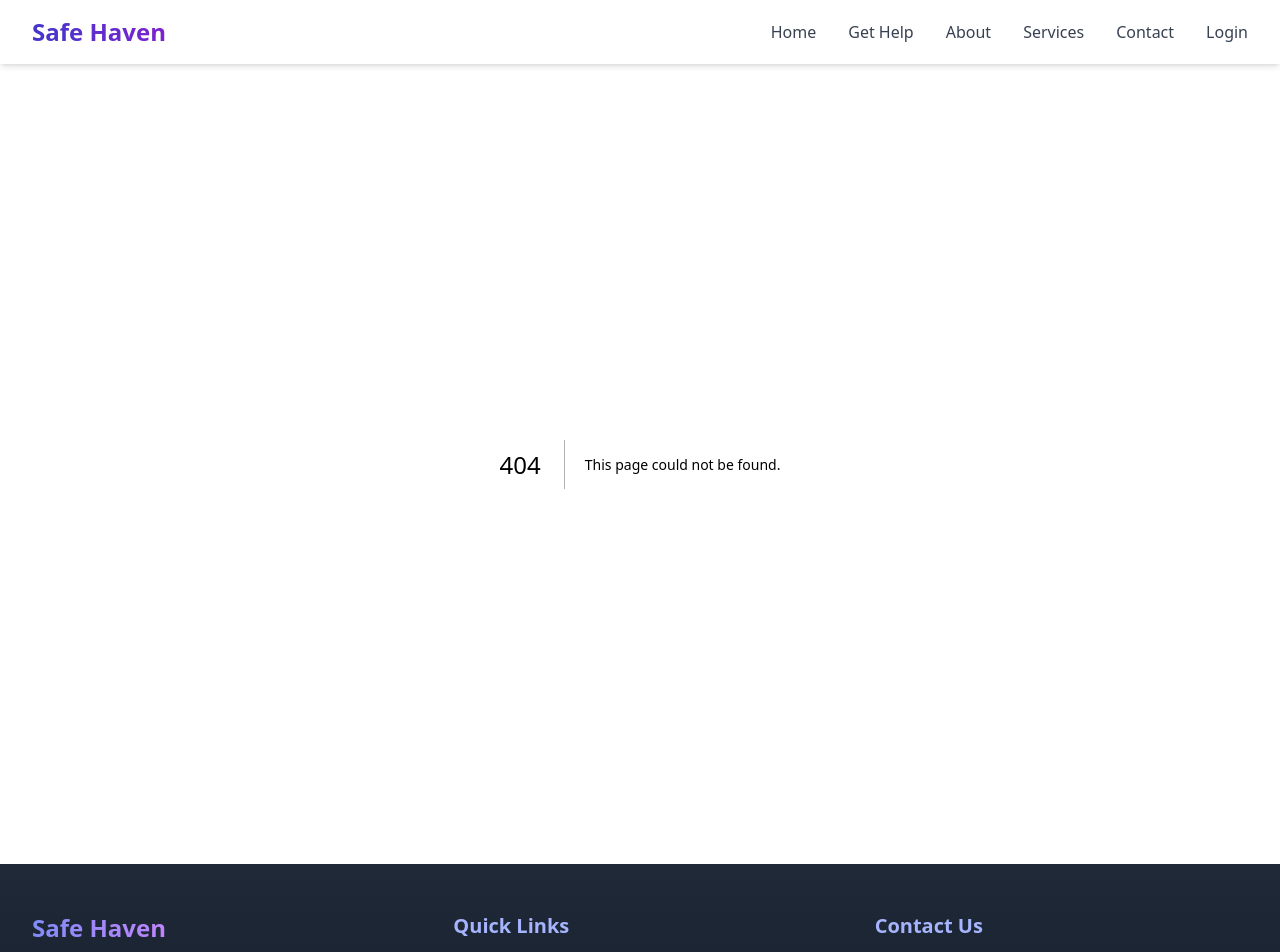
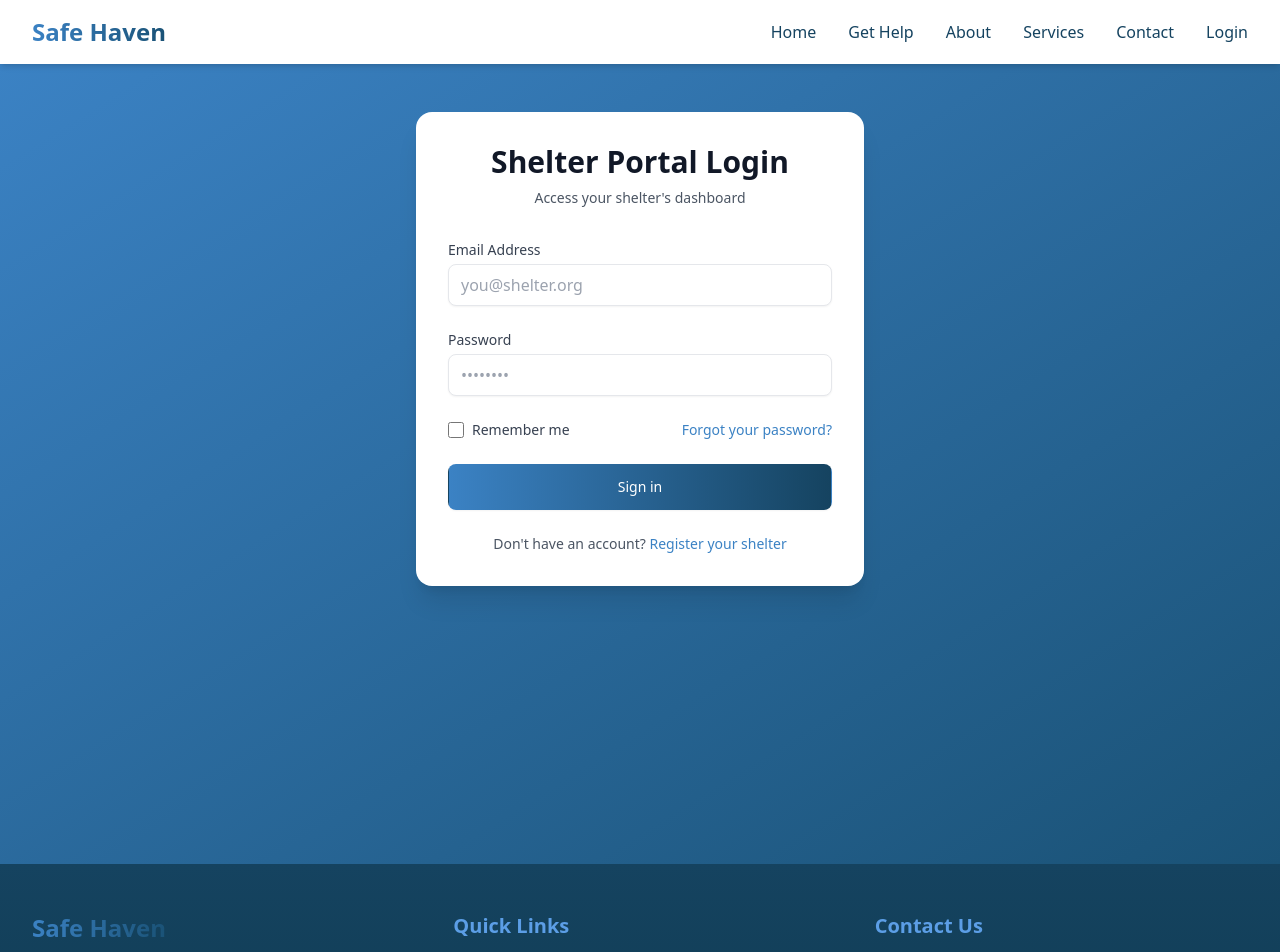
Before and after one commit to Hsrehman/safe-haven, a Next.js app: page /pages/shelterPortal/login in a window 1280 px wide. Before the commit this address had no page. Shown: the top 952 px of the page. Built offline with nearby package versions, Linux system fonts and the light colour scheme.

Commit message:
made the frontend for the shelter portal login and made color theme changes

```diff
--- a/app/components/footer.js
+++ b/app/components/footer.js
@@ -2,11 +2,11 @@ import Link from 'next/link';
 
 export default function Footer() {
   return (
-    <footer className="bg-gradient-to-b from-gray-800 to-gray-900 text-white py-12 px-8">
+    <footer className="bg-gradient-to-b from-[#154360] to-[#0C374A] text-white py-12 px-8">
       <div className="max-w-7xl mx-auto grid grid-cols-1 md:grid-cols-3 gap-12">
         <div>
           <h3 className="text-2xl font-bold mb-4">
-            <span className="bg-clip-text text-transparent bg-gradient-to-r from-indigo-400 to-purple-400">
+            <span className="bg-clip-text text-transparent bg-gradient-to-r from-[#3B82C4] to-[#1A5276]">
               Safe Haven
             </span>
           </h3>
@@ -14,25 +14,26 @@ export default function Footer() {
         </div>
 
         <div>
-          <h3 className="text-xl font-semibold mb-4 text-indigo-300">Quick Links</h3>
+        <h3 className="text-xl font-semibold mb-4 text-[#5C9EE6]">
+        Quick Links</h3>
           <ul className="space-y-3">
             <li>
-              <Link href="/" className="text-gray-300 hover:text-white hover:translate-x-1 transition-all flex items-center">
+              <Link href="/" className="text-[#BFD9F2] hover:text-[#3B82C4] hover:translate-x-1 transition-all flex items-center">
                 <span className="hover:pl-2 transition-all">Home</span>
               </Link>
             </li>
             <li>
-              <Link href="/about" className="text-gray-300 hover:text-white hover:translate-x-1 transition-all flex items-center">
+              <Link href="/about" className="text-[#BFD9F2] hover:text-[#3B82C4] hover:translate-x-1 transition-all flex items-center">
                 <span className="hover:pl-2 transition-all">About</span>
               </Link>
             </li>
             <li>
-              <Link href="/services" className="text-gray-300 hover:text-white hover:translate-x-1 transition-all flex items-center">
+              <Link href="/services" className="text-[#BFD9F2] hover:text-[#3B82C4] hover:translate-x-1 transition-all flex items-center">
                 <span className="hover:pl-2 transition-all">Services</span>
               </Link>
             </li>
             <li>
-              <Link href="/contact" className="text-gray-300 hover:text-white hover:translate-x-1 transition-all flex items-center">
+              <Link href="/contact" className="text-[#BFD9F2] hover:text-[#3B82C4] hover:translate-x-1 transition-all flex items-center">
                 <span className="hover:pl-2 transition-all">Contact</span>
               </Link>
             </li>
@@ -40,22 +41,22 @@ export default function Footer() {
         </div>
 
         <div>
-          <h3 className="text-xl font-semibold mb-4 text-indigo-300">Contact Us</h3>
+        <h3 className="text-xl font-semibold mb-4 text-[#5C9EE6]">Contact Us</h3>
           <ul className="space-y-3 text-gray-300">
             <li className="flex items-center hover:translate-x-1 transition-all">
-              <svg className="w-5 h-5 mr-3 text-indigo-400" fill="none" stroke="currentColor" viewBox="0 0 24 24" xmlns="http://www.w3.org/2000/svg">
+              <svg className="w-5 h-5 mr-3 text-[#3B82C4]" fill="none" stroke="currentColor" viewBox="0 0 24 24" xmlns="http://www.w3.org/2000/svg">
                 <path strokeLinecap="round" strokeLinejoin="round" strokeWidth="2" d="M3 8l7.89 5.26a2 2 0 002.22 0L21 8M5 19h14a2 2 0 002-2V7a2 2 0 00-2-2H5a2 2 0 00-2 2v10a2 2 0 002 2z"/>
               </svg>
               info@safehaven.com
             </li>
             <li className="flex items-center hover:translate-x-1 transition-all">
-              <svg className="w-5 h-5 mr-3 text-indigo-400" fill="none" stroke="currentColor" viewBox="0 0 24 24" xmlns="http://www.w3.org/2000/svg">
+              <svg className="w-5 h-5 mr-3 text-[#3B82C4]" fill="none" stroke="currentColor" viewBox="0 0 24 24" xmlns="http://www.w3.org/2000/svg">
                 <path strokeLinecap="round" strokeLinejoin="round" strokeWidth="2" d="M3 5a2 2 0 012-2h3.28a1 1 0 01.948.684l1.498 4.493a1 1 0 01-.502 1.21l-2.257 1.13a11.042 11.042 0 005.516 5.516l1.13-2.257a1 1 0 011.21-.502l4.493 1.498a1 1 0 01.684.949V19a2 2 0 01-2 2h-1C9.716 21 3 14.284 3 6V5z"/>
               </svg>
               (123) 456-7890
             </li>
             <li className="flex items-center hover:translate-x-1 transition-all">
-              <svg className="w-5 h-5 mr-3 text-indigo-400" fill="none" stroke="currentColor" viewBox="0 0 24 24" xmlns="http://www.w3.org/2000/svg">
+              <svg className="w-5 h-5 mr-3 text-[#3B82C4]" fill="none" stroke="currentColor" viewBox="0 0 24 24" xmlns="http://www.w3.org/2000/svg">
                 <path strokeLinecap="round" strokeLinejoin="round" strokeWidth="2" d="M17.657 16.657L13.414 20.9a1.998 1.998 0 01-2.827 0l-4.244-4.243a8 8 0 1111.314 0z"/>
                 <path strokeLinecap="round" strokeLinejoin="round" strokeWidth="2" d="M15 11a3 3 0 11-6 0 3 3 0 016 0z"/>
               </svg>
@@ -66,7 +67,7 @@ export default function Footer() {
       </div>
 
       <div className="max-w-7xl mx-auto pt-8 mt-8 border-t border-gray-700">
-        <p className="text-center text-gray-400">
+      <p className="text-center text-[#BFD9F2]">
           © {new Date().getFullYear()} Safe Haven. All rights reserved.
         </p>
       </div>
--- a/app/components/header.js
+++ b/app/components/header.js
@@ -11,7 +11,7 @@ export default function Header() {
         <div className="text-2xl font-bold">
           <Link
             href="/"
-            className="bg-clip-text text-transparent bg-gradient-to-r from-indigo-700 to-purple-700"
+            className="bg-clip-text text-transparent bg-gradient-to-r from-[#3B82C4] to-[#1A5276]"
           >
             Safe Haven
           </Link>
@@ -26,71 +26,72 @@ export default function Header() {
           </svg>
         </button>
 
-        {/* Desktop menu */}
+
         <ul className="hidden md:flex space-x-8">
           <li>
-            <Link href="/" className="text-gray-700 hover:text-indigo-600 font-medium transition-colors">
+            <Link href="/" className="text-[#154360] hover:text-[#3B82C4] font-medium transition-colors">
               Home
             </Link>
           </li>
           <li>
-            <Link href="/form" className="text-gray-700 hover:text-indigo-600 font-medium transition-colors">
+            <Link href="/form" className="text-[#154360] hover:text-[#3B82C4] font-medium transition-colors">
               Get Help
             </Link>
           </li>
           <li>
-            <Link href="/about" className="text-gray-700 hover:text-indigo-600 font-medium transition-colors">
+            <Link href="/about" className="text-[#154360] hover:text-[#3B82C4] font-medium transition-colors">
               About
             </Link>
           </li>
           <li>
-            <Link href="/services" className="text-gray-700 hover:text-indigo-600 font-medium transition-colors">
+            <Link href="/services" className="text-[#154360] hover:text-[#3B82C4] font-medium transition-colors">
               Services
             </Link>
           </li>
           <li>
-            <Link href="/contact" className="text-gray-700 hover:text-indigo-600 font-medium transition-colors">
+            <Link href="/contact" className="text-[#154360] hover:text-[#3B82C4] font-medium transition-colors">
               Contact
             </Link>
           </li>
           <li>
-            <Link href="/login" className="text-gray-700 hover:text-indigo-600 font-medium transition-colors">
+            <Link href="/login" className="text-[#154360] hover:text-[#3B82C4] font-medium transition-colors">
               Login
             </Link>
           </li>
         </ul>
 
-        {/* Mobile menu */}
+
         {isMenuOpen && (
-          <div className="absolute top-full left-0 right-0 bg-white shadow-lg md:hidden">
+          <div className="absolute top-full left-0 right-0 bg-[#F5F9FC] shadow-lg md:hidden">
             <ul className="px-4">
               <li>
-                <Link href="/" className="block py-2 text-gray-700 hover:text-indigo-600">
+                <Link href="/" className="block py-2 text-gray-700 hover:text-indigo-60">
                   Home
                 </Link>
               </li>
               <li>
-                <Link href="/form" className="block py-2 text-gray-700 hover:text-indigo-600">
+                <Link href="/form" className="block py-2 text-[#154360] hover:text-[#3B82C4]">
                   Get Help
                 </Link>
               </li>
               <li>
-                <Link href="/about" className="block py-2 text-gray-700 hover:text-indigo-600">
+                <Link href="/about" className="block py-2 text-[#154360] hover:text-[#3B82C4]"                >
                   About
                 </Link>
               </li>
               <li>
-                <Link href="/services" className="block py-2 text-gray-700 hover:text-indigo-600">
+                <Link href="/services" className="block py-2 text-[#154360] hover:text-[#3B82C4]"                >
                   Services
                 </Link>
               </li>
               <li>
-                <Link href="/contact" className="block py-2 text-gray-700 hover:text-indigo-600">
+                <Link href="/contact" className="block py-2 text-[#154360] hover:text-[#3B82C4]">
                   Contact
                 </Link>
               </li>
               <li>
-                <Link href="/login" className="block py-2 text-gray-700 hover:text-indigo-600">
+                <Link href="/login" className="block py-2 text-[#154360] hover:text-[#3B82C4]"
+                >
                   Login
                 </Link>
               </li>
--- /dev/null
+++ b/app/pages/shelterPortal/login/page.js
@@ -0,0 +1,220 @@
+'use client';
+import { useState } from 'react';
+import { motion } from 'framer-motion';
+import Link from 'next/link';
+import { useRouter } from 'next/navigation';
+
+export default function LoginPage() {
+  const router = useRouter();
+  const [formData, setFormData] = useState({
+    email: '',
+    password: ''
+  });
+  const [errors, setErrors] = useState({});
+  const [isLoading, setIsLoading] = useState(false);
+
+  const handleChange = (e) => {
+    const { name, value } = e.target;
+    setFormData(prev => ({
+      ...prev,
+      [name]: value
+    }));
+
+    if (errors[name]) {
+      setErrors(prev => ({
+        ...prev,
+        [name]: ''
+      }));
+    }
+  };
+
+  const validateForm = () => {
+    const newErrors = {};
+    if (!formData.email) {
+      newErrors.email = 'Email is required';
+    } else if (!/\S+@\S+\.\S+/.test(formData.email)) {
+      newErrors.email = 'Please enter a valid email';
+    }
+
+    if (!formData.password) {
+      newErrors.password = 'Password is required';
+    }
+
+    return newErrors;
+  };
+
+  const handleSubmit = async (e) => {
+    e.preventDefault();
+    const validationErrors = validateForm();
+
+    if (Object.keys(validationErrors).length > 0) {
+      setErrors(validationErrors);
+      return;
+    }
+
+    setIsLoading(true);
+
+    setIsLoading(false);
+  };
+
+  return (
+    <div className="min-h-screen bg-gradient-to-br from-[#3B82C4] to-[#1A5276] py-12 px-4 sm:px-6 lg:px-8">
+      <div className="max-w-md mx-auto">
+        <motion.div
+          initial={{ opacity: 0, y: 20 }}
+          animate={{ opacity: 1, y: 0 }}
+          transition={{ duration: 0.5 }}
+          className="bg-white rounded-2xl shadow-xl p-8"
+        >
+
+          <div className="text-center mb-8">
+            <h2 className="text-3xl font-bold text-gray-900">
+              Shelter Portal Login
+            </h2>
+            <p className="mt-2 text-sm text-gray-600">
+              Access your shelter's dashboard
+            </p>
+          </div>
+
+
+          <form onSubmit={handleSubmit} className="space-y-6">
+
+            <div>
+              <label
+                htmlFor="email"
+                className="block text-sm font-medium text-gray-700 mb-1"
+              >
+                Email Address
+              </label>
+              <input
+                id="email"
+                name="email"
+                type="email"
+                autoComplete="email"
+                required
+                value={formData.email}
+                onChange={handleChange}
+                className="appearance-none block w-full px-3 py-2 border
+                ${errors.email ? 'border-red-300' : 'border-gray-300'}
+                rounded-lg shadow-sm placeholder-gray-400 text-[#1F3A52]
+                focus:outline-none focus:ring-[#3B82C4] focus:border-[#1A5276]"
+
+                placeholder="you@shelter.org"
+              />
+              {errors.email && (
+                <p className="mt-1 text-sm text-red-600">{errors.email}</p>
+              )}
+            </div>
+
+
+            <div>
+              <label
+                htmlFor="password"
+                className="block text-sm font-medium text-gray-700 mb-1"
+              >
+                Password
+              </label>
+              <input
+                id="password"
+                name="password"
+                type="password"
+                autoComplete="current-password"
+                required
+                value={formData.password}
+                onChange={handleChange}
+                className="appearance-none block w-full px-3 py-2 border
+                    ${errors.email ? 'border-red-300' : 'border-gray-300'}
+                    rounded-lg shadow-sm placeholder-gray-400 text-[#1F3A52]
+                    focus:outline-none focus:ring-[#3B82C4] focus:border-[#1A5276]"
+
+                placeholder="••••••••"
+              />
+              {errors.password && (
+                <p className="mt-1 text-sm text-red-600">{errors.password}</p>
+              )}
+            </div>
+
+
+            <div className="flex items-center justify-between">
+              <div className="flex items-center">
+                <input
+                  id="remember-me"
+                  name="remember-me"
+                  type="checkbox"
+                  className="h-4 w-4 text-indigo-600 focus:ring-indigo-500 border-gray-300 rounded"
+                />
+                <label htmlFor="remember-me" className="ml-2 block text-sm text-gray-700">
+                  Remember me
+                </label>
+              </div>
+
+              <div className="text-sm">
+                <Link
+                  href="/portal/forgot-password"
+                  className="font-medium text-[#3B82C4] hover:text-[#1A5276]"
+                >
+                  Forgot your password?
+                </Link>
+              </div>
+            </div>
+
+
+            <button
+              type="submit"
+              disabled={isLoading}
+              className={`w-full flex justify-center py-3 px-4 border border-transparent
+                rounded-lg shadow-sm text-sm font-medium text-white
+                bg-gradient-to-r from-[#3B82C4] to-[#154360]
+                hover:from-[#1F6A91] hover:to-[#0C374A]
+                focus:outline-none focus:ring-2 focus:ring-offset-2 focus:ring-indigo-500
+                ${isLoading ? 'opacity-50 cursor-not-allowed' : ''}`}
+            >
+              {isLoading ? (
+                <motion.div
+                  initial={{ opacity: 0 }}
+                  animate={{ opacity: 1 }}
+                  className="flex items-center"
+                >
+                  <svg
+                    className="animate-spin -ml-1 mr-3 h-5 w-5 text-white"
+                    xmlns="http://www.w3.org/2000/svg"
+                    fill="none"
+                    viewBox="0 0 24 24"
+                  >
+                    <circle
+                      className="opacity-25"
+                      cx="12"
+                      cy="12"
+                      r="10"
+                      stroke="currentColor"
+                      strokeWidth="4"
+                    />
+                    <path
+                      className="opacity-75"
+                      fill="currentColor"
+                      d="M4 12a8 8 0 018-8V0C5.373 0 0 5.373 0 12h4zm2 5.291A7.962 7.962 0 014 12H0c0 3.042 1.135 5.824 3 7.938l3-2.647z"
+                    />
+                  </svg>
+                  Signing in...
+                </motion.div>
+              ) : 'Sign in'}
+            </button>
+
+
+            <div className="text-center mt-4">
+              <p className="text-sm text-gray-600">
+                Don't have an account?{' '}
+                <Link
+                  href="/portal/register"
+                  className="font-medium text-[#3B82C4] hover:text-[#1A5276]"
+                >
+                  Register your shelter
+                </Link>
+              </p>
+            </div>
+          </form>
+        </motion.div>
+      </div>
+    </div>
+  );
+}
```
